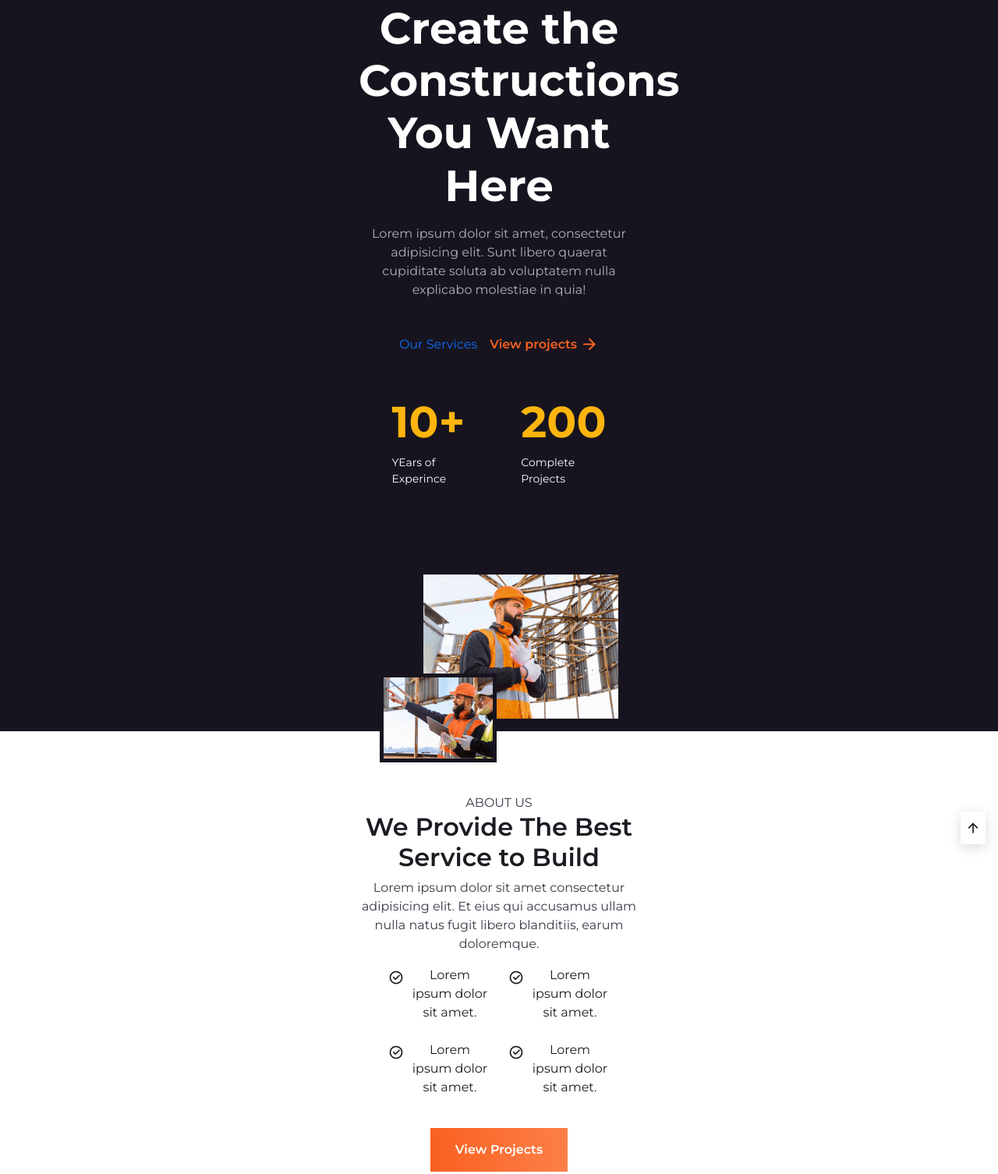
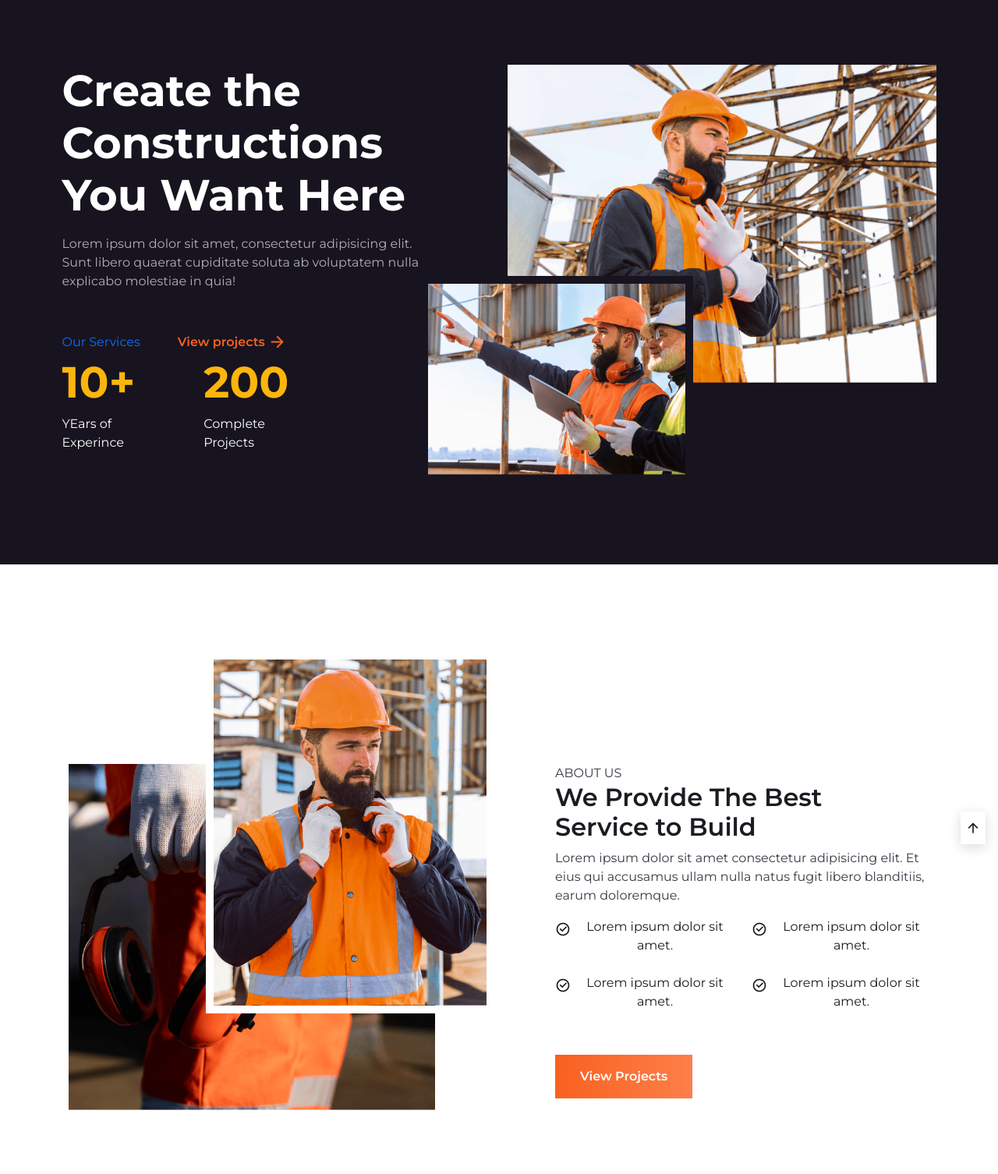
Before and after one commit to EdwinEzidhore/minds-project2-repo, a plain HTML site: page index.html in a window 1280 px wide. Shown: the part 117-1623 px from the top of the page at 78% size. Drawn offline with nearby package versions, Linux system fonts and the light colour scheme.

Commit message:
second commit

```diff
--- a/main.js
+++ b/main.js
@@ -26,14 +26,13 @@ navLink.forEach(n => {
 
 // SCROLL HEADER
 const bgheader = () => {
+    const header = document.getElementById('header');
+    window.scrollY >= 50 ? header.classList.add('bg-header') : header.classList.remove('bg-header');
+};
 
-    const header = document.getElementById('header')
-    this.scroll >= 50 ? header.classList.add('bg-header')
-    :header.classList.remove('bg-header')
-}
+window.addEventListener('scroll', bgheader);
+bgheader();
 
-window.addEventListener('scroll', bgheader)
-bgheader()
 
 
 // SHOW-SCROLL-UP
--- a/style.css
+++ b/style.css
@@ -187,7 +187,7 @@ img {
         row-gap: 2rem;
     }
 
-    .nav_toggle{
+    .nav_toggle {
         display: block;
     }
 
@@ -211,6 +211,7 @@ img {
 .nav_list {
     display: flex;
     align-items: center;
+    flex-wrap: wrap;
 
 }
 
@@ -244,13 +245,17 @@ img {
     right: 0;
 }
 
-.bg-header{
+.bg-header {
     background-color: var(--body-color);
     box-shadow: 0 4px 16px hsla(255, 90%, 8%, .1);
 }
 
+.header.bg-header .nav_toggle {
+    color: black;
+}
+
 .bg-header .nav_logo span,
-.bg-header .nav_toggle{
+.bg-header .nav_toggle {
     color: var(--white-color);
 }
 
@@ -258,41 +263,41 @@ img {
 
 
 /* HOME */
-.home{
+.home {
     position: relative;
     background-color: var(--black-color);
 }
 
-.home_container{
+.home_container {
     position: relative;
     row-gap: 3rem;
     padding-block: 2.5rem 6rem;
 }
 
-.home_content{
+.home_content {
     row-gap: 2.5rem;
 
 }
 
-.home_data{
+.home_data {
     text-align: center;
 
 }
 
-.home_title{
+.home_title {
     color: var(--white-color);
     font-size: var(--big-font-size);
     font-weight: var(--font-bold);
     margin-bottom: 1rem;
 }
 
-.home_description{
+.home_description {
     margin-bottom: 2.5rem;
     color: var(--text-color-light);
 
 }
 
-.home_buttons{
+.home_buttons {
     display: flex;
     align-items: center;
     justify-content: center;
@@ -300,7 +305,7 @@ margin-bottom: 1rem;
 
 }
 
-.button_link{
+.button_link {
     display: flex;
     align-items: center;
     column-gap: .25rem;
@@ -308,49 +313,49 @@ margin-bottom: 1rem;
 
 }
 
-.button_link span{
+.button_link span {
     font-weight: var(--font-semi-bold);
 }
 
-.button_link i{
+.button_link i {
     font-size: 1.5rem;
     transition: transform .4s;
 }
 
-.button_link:hover i{
+.button_link:hover i {
     transform: translateX(.25rem);
 }
 
-.home_info{
+.home_info {
     display: flex;
     justify-content: center;
     column-gap: 4.5rem;
 }
 
-.home_info_title{
+.home_info_title {
     color: var(--second-color);
     font-size: var(--big-font-size);
     font-weight: var(--font-bold);
     margin-bottom: .5rem;
 }
 
-.home_info_description{
+.home_info_description {
     font-size: var(--small-font-size);
     color: var(--white-color);
 }
 
-.home_images{
+.home_images {
     position: relative;
     justify-self: center;
 
 }
 
-.home_img-1{
+.home_img-1 {
     width: 250px;
     margin-left: 3.5rem;
 }
 
-.home_img-2{
+.home_img-2 {
     width: 150px;
     border: 5px solid var(--black-color);
     position: absolute;
@@ -359,40 +364,41 @@ margin-bottom: 1rem;
 }
 
 /* ABOUT */
-.about_container{
+.about_container {
     row-gap: 8rem;
 }
 
-.about_data{
+.about_data {
     text-align: center;
 
 }
 
-.about_list{
+.about_list {
     text-align: center;
-    grid-template-columns: repeat(2,130px);
+    grid-template-columns: repeat(2, 130px);
     justify-content: center;
     gap: 1.5rem;
     margin-bottom: 2.5rem;
 }
 
-.about_list_item{
+.about_list_item {
     display: flex;
     column-gap: .5rem;
     color: var(--title-color);
 }
 
-.about_list_item i{
+.about_list_item i {
     font-size: 1.25rem;
     justify-self: center;
 }
 
-.about_images{
+.about_images {
     position: relative;
     justify-self: center;
 
 }
-.about_img-1{
+
+.about_img-1 {
     width: 200px;
     border: 5px solid var(--body-color);
     position: absolute;
@@ -400,26 +406,27 @@ top: -5rem;
     left: 6rem;
 }
 
-.about_img-2{
+.about_img-2 {
     width: 250px;
     margin-right: 2.5rem;
 }
 
 /* SERVICES */
-.services{
+.services {
     position: relative;
 }
-.services_container{
+
+.services_container {
     position: relative;
     row-gap: 3rem;
 }
 
-.service_data{
+.service_data {
     text-align: center;
 }
 
 
-.services_description{
+.services_description {
     margin-bottom: 2rem;
 }
 
@@ -429,36 +436,37 @@ left: 6rem;
 
 
 /* PROJECTS */
-.projects{
+.projects {
     background-color: var(--black-color);
 
 }
 
-.projects .services_description{
+.projects .services_description {
     padding-block: 1.5rem 3rem;
 }
 
-.projects_card{
+.projects_card {
     background-color: var(--container-color);
     border: 2px solid transparent;
     background-clip: content-box;
     transition: border-color .4s;
 }
 
-.projects_card:hover{
+.projects_card:hover {
     border-color: var(--first-color);
 }
 
-.projects_data{
+.projects_data {
     padding: 1.5rem 1rem 3rem;
 
 }
 
-.projects_title{
+.projects_title {
     font-size: var(--font-medium);
 
 }
-.projects_data{
+
+.projects_data {
     display: block;
     font-weight: var(--font-medium);
     color: var(--title-color);
@@ -467,23 +475,23 @@ left: 6rem;
 
 
 /* CONTACT */
-.contact_container{
+.contact_container {
     row-gap: 3rem;
     padding-block: 1.5rem 3rem;
 }
 
-.contact_img{
+.contact_img {
     width: 320px;
     justify-self: center;
 }
 
-.contact_data{
+.contact_data {
     grid-template-columns: 230px;
     justify-content: center;
     row-gap: 1.5rem;
 }
 
-.contact_card{
+.contact_card {
     background-color: var(--container-color);
     border: 2px solid var(--gray-border);
     padding: 1.5rem 2rem;
@@ -491,12 +499,12 @@ left: 6rem;
     transition: border-color .4s;
 }
 
-.contact_card:hover{
+.contact_card:hover {
     border-color: var(--first-color);
 
 }
 
-.contact_icon{
+.contact_icon {
     width: 48px;
     height: 48px;
     background-color: var(--black-color);
@@ -508,116 +516,117 @@ left: 6rem;
     margin: 0 auto 1.25rem;
 }
 
-.contact_title{
+.contact_title {
     font-size: var(--h2-font-size);
     margin-bottom: .5rem;
 }
 
-.contact_info{
+.contact_info {
     font-style: normal;
 }
 
-.contact_social{
+.contact_social {
     display: flex;
     justify-content: center;
     column-gap: 1rem;
 }
 
-.contact_social-link{
+.contact_social-link {
     font-size: 1.5rem;
     color: var(--first-color);
     transition: transform .4s;
 }
 
-.contact_social-link:hover{
+.contact_social-link:hover {
     transform: translateY(-.25rem);
 }
 
 
 /* FOOTER */
-.footer{
+.footer {
     background-color: var(--black-color);
     color: var(--text-color-light);
     padding-block: 3.5rem 2rem;
 }
 
-.footer_container{
+.footer_container {
     row-gap: 4rem;
     padding-bottom: 4rem;
     border-bottom: 1px solid var(--black-color);
 
 }
 
-.footer_logo{
+.footer_logo {
     display: inline-flex;
     align-items: center;
     column-gap: .25rem;
 
 }
 
-.footer_logo span{
+.footer_logo span {
     color: var(--white-color);
     font-size: var(--h3-font-size);
     font-weight: var(--font-semi-bold);
 }
 
-.footer_logo i{
+.footer_logo i {
     color: var(--first-color);
     font-size: 1.5rem;
 }
 
-.footer_description{
+.footer_description {
     margin-block: 1rem;
 }
 
 .footer_email,
-.footer_info{
+.footer_info {
     font-style: normal;
 
 }
 
-.footer_content{
-    grid-template-columns: repeat(2,max-content);
+.footer_content {
+    grid-template-columns: repeat(2, max-content);
     gap: 4rem 3rem;
 }
 
-.footer_title{
+.footer_title {
     font-size: var(--h3-font-size);
     color: var(--white-color);
     margin-top: 1rem;
 }
 
 .footer_links,
-.footer_list{
+.footer_list {
     display: grid;
     row-gap: .5rem;
 }
-.footer_link{
+
+.footer_link {
     color: var(--text-color-light);
     transition: color .4s;
 }
 
-.footer_link:hover{
+.footer_link:hover {
     color: var(--first-color);
 }
 
-.footer_social{
+.footer_social {
     display: flex;
     column-gap: 1rem;
 }
 
-.footer_social-link{
+.footer_social-link {
     font-size: 1.5rem;
     color: var(--first-color);
     transition: transform .4s;
 
 }
 
-.footer_social-link:hover{
+.footer_social-link:hover {
     transform: translateY(-.25rem);
 }
 
-.footer_copy{
+.footer_copy {
     display: block;
     text-align: center;
     font-size: var(--small-font-size);
@@ -626,7 +635,7 @@ left: 6rem;
 
 
 /*=============== SCROLL UP ===============*/
-.scrollup{
+.scrollup {
     position: fixed;
     right: 1rem;
     bottom: -50%;
@@ -639,76 +648,210 @@ left: 6rem;
     z-index: var(--z-tooltip);
 }
 
-.scrollup:hover{
+.scrollup:hover {
     transform: translateY(-.5rem);
 }
 
-.show-scroll{
+.show-scroll {
     bottom: 3rem;
 }
 
 
 /*=============== BREAKPOINTS ===============*/
 /* For small devices */
-@media screen and (max-width:340px){
-    .container{
+@media screen and (max-width:340px) {
+    .container {
         margin-inline: 1rem;
     }
 
-    .section__title{
+    .section__title {
         font-size: 1.25ren;
     }
 
-    .home_title{
+    .home_title {
         font-size: 1.75rem;
     }
 
-    .home_buttons{
+    .home_buttons {
         flex-direction: column;
         align-items: center;
     }
 
-    .home_img-1{
+    .home_img-1 {
         width: 200px;
         margin-left: 1.5rem;
     }
 
-    .about_list{
-        grid-template-columns: repeat(1,200px);
+    .about_list {
+        grid-template-columns: repeat(1, 200px);
     }
 
-    .about_img-1{
+    .about_img-1 {
         width: 150px;
         left: 4rem;
 
     }
 
-    .about_img-2{
+    .about_img-2 {
         width: 200px;
         margin-right: 0;
     }
 
-    .footer_content{
-        grid-template-columns: repeat(1,max-content);
+    .footer_content {
+        grid-template-columns: repeat(1, max-content);
     }
 }
 
 /* For medium devices */
-@media screen  and (min-width:540px){
+@media screen and (min-width:540px) {
+
     .home_container,
     .about_container,
     .services_container,
     .projects_container,
-    .contact_container{
+    .contact_container {
         grid-template-columns: 360px;
         justify-content: center;
 
     }
 
-    .footer_content{
-        grid-template-columns: repeat(3,max-content);
+    .footer_content {
+        grid-template-columns: repeat(3, max-content);
+    }
+}
+
+@media screen and (min-width:768px) {
+    .nav_menu {
+        width: 50%;
+    }
+
+    .nav_list {
+        column-gap: 4rem;
+    }
+
+    .projects_container {
+        grid-template-columns: repeat(2, 330px);
+    }
+
+    .contact_data {
+        grid-template-columns: repeat(2, 240px);
+    }
+
+    .footer_container {
+        grid-template-columns: repeat(2, max-content);
+        justify-content: space-between;
     }
 }
 
 
+
 /* For large devices */
+@media screen and (min-width:1150px) {
+    .container {
+        margin-inline: auto;
+
+    }
+
+    .section {
+        padding-block: 7rem 2rem;
+    }
+
+    .bg-header .nav_link {
+        color: var(--text-color);
+    }
+
+    .bg-header .button,
+    .bg-header .button:hover {
+        color: var(--white-color);
+    }
+
+    .home_container {
+        grid-template-columns: 475px 550px;
+        column-gap: 6rem;
+        align-items: flex-start;
+        padding-top: 5.5rem;
+    }
+
+    .home_content {
+        row-gap: 4.5rem;
+    }
+
+    .home_data {
+        text-align: initial;
+    }
+
+    .home_description {
+        margin-bottom: 3rem;
+    }
+
+    .home_buttons {
+        justify-content: initial;
+        column-gap: 3rem;
+    }
+
+    .home_info {
+        justify-content: initial;
+        column-gap: 5.5rem;
+    }
+
+    .home_info_description {
+        font-size: var(--normal-font-size);
+    }
+
+    .home_img-1 {
+        width: 550px;
+        margin-left: 0;
+    }
+
+    .home_img-2 {
+        width: 350px;
+        border-width: 10px;
+        left: -7rem;
+        bottom: -8rem;
+    }
+
+    .about_container {
+        grid-template-columns: repeat(2, 480px);
+        column-gap: 9rem;
+        padding-block: 9rem 2rem;
+    }
+
+    .about_images {
+        order: -1;
+    }
+
+    .about_img-1 {
+        width: 370px;
+        border-width: 10px;
+        top: -9rem;
+        left: 11rem;
+    }
+
+    .about_img-2 {
+        width: 470px;
+
+    }
+
+    .about_data,
+    .about_data .section__title,
+    .about_data .section__subtitle {
+        text-align: initial;
+    }
+
+    .about_list{
+        grid-template-columns: repeat(2,1fr);
+
+        margin-bottom: 3.5rem;
+    }
+
+    .services_container{
+        grid-template-columns: initial;
+        row-gap: 5rem;
+        padding-bottom: 4.5rem;
+    }
+
+
+
+
+
+}
```
Also changed, not shown: index.html (+6 -5 lines). Lines whose indentation alone changed are shown as unchanged.
